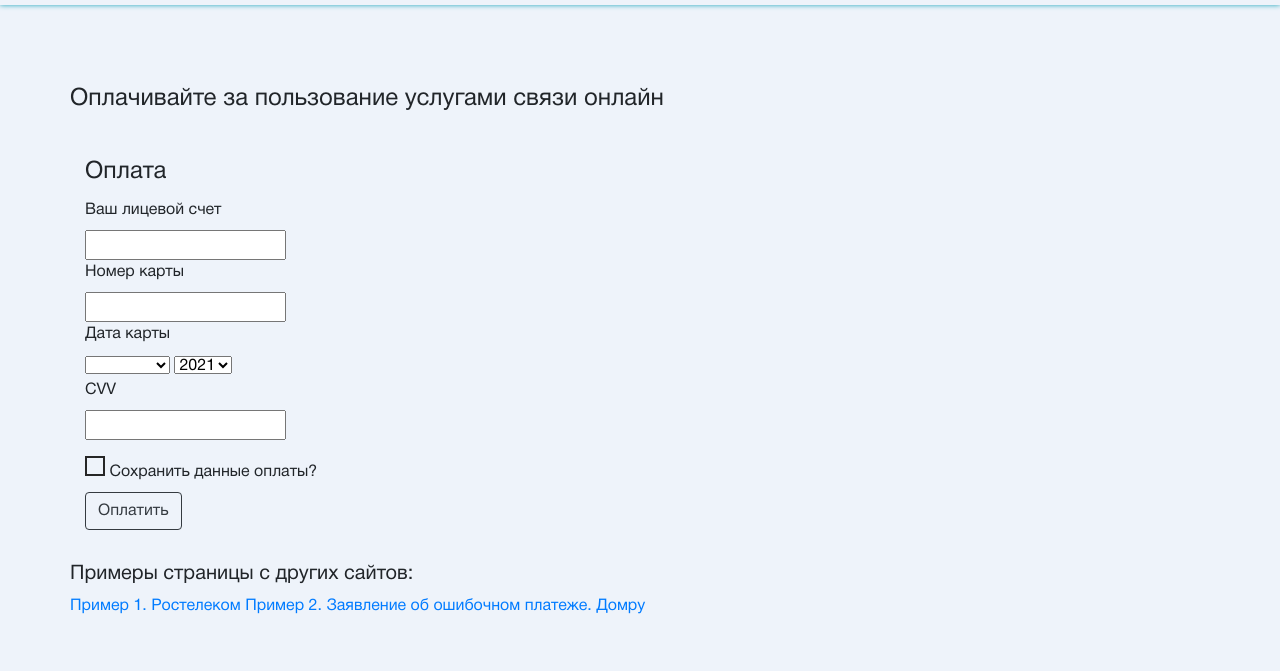
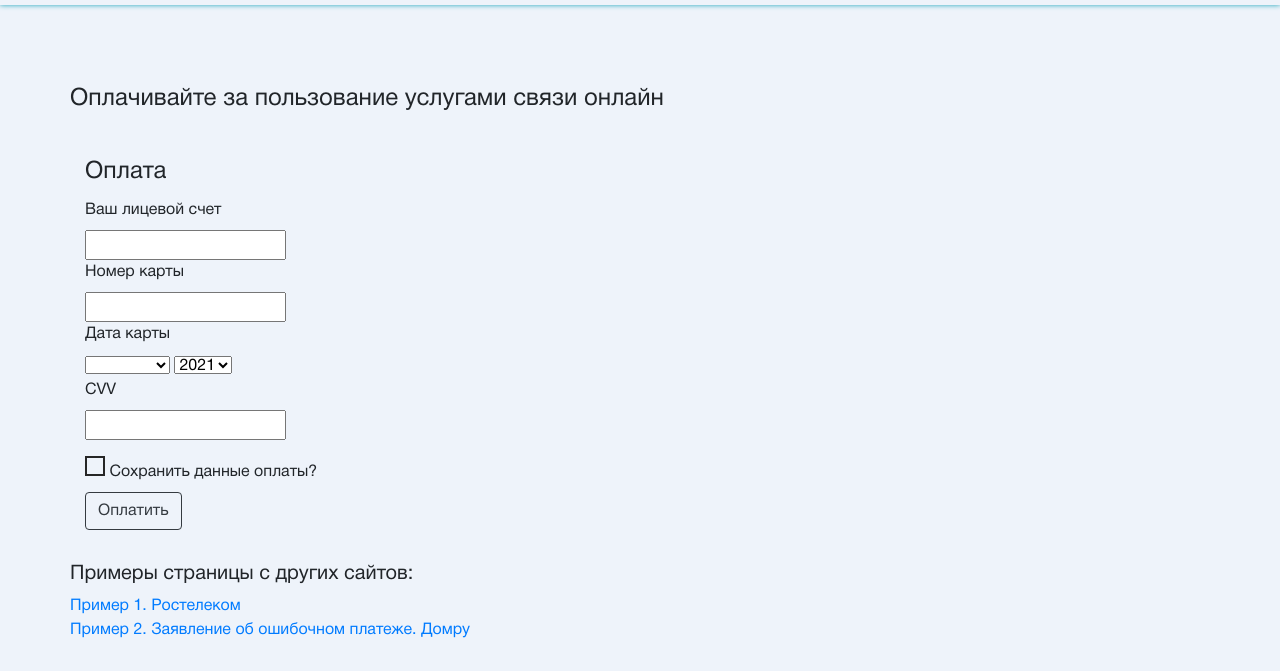
Before and after one commit to lagba/tsi, a plain HTML site: page html/payment.html in a window 1280 px wide. Shown: the part 129-800 px from the top of the page. Drawn offline with Linux system fonts and the light colour scheme.

Commit message:
ok payment

```diff
--- a/html/payment.html
+++ b/html/payment.html
@@ -151,7 +151,7 @@
 
         <div class="mt-3">
           <h5>Примеры страницы с других сайтов:</h5>
-          <a href="https://tuva.rt.ru/payment">Пример 1. Ростелеком</a>
+          <a href="https://tuva.rt.ru/payment">Пример 1. Ростелеком</a><br>
           <a href="https://interzet.domru.ru/payments/lost">Пример 2. Заявление об ошибочном платеже. Домру</a>
         </div>
 
```
